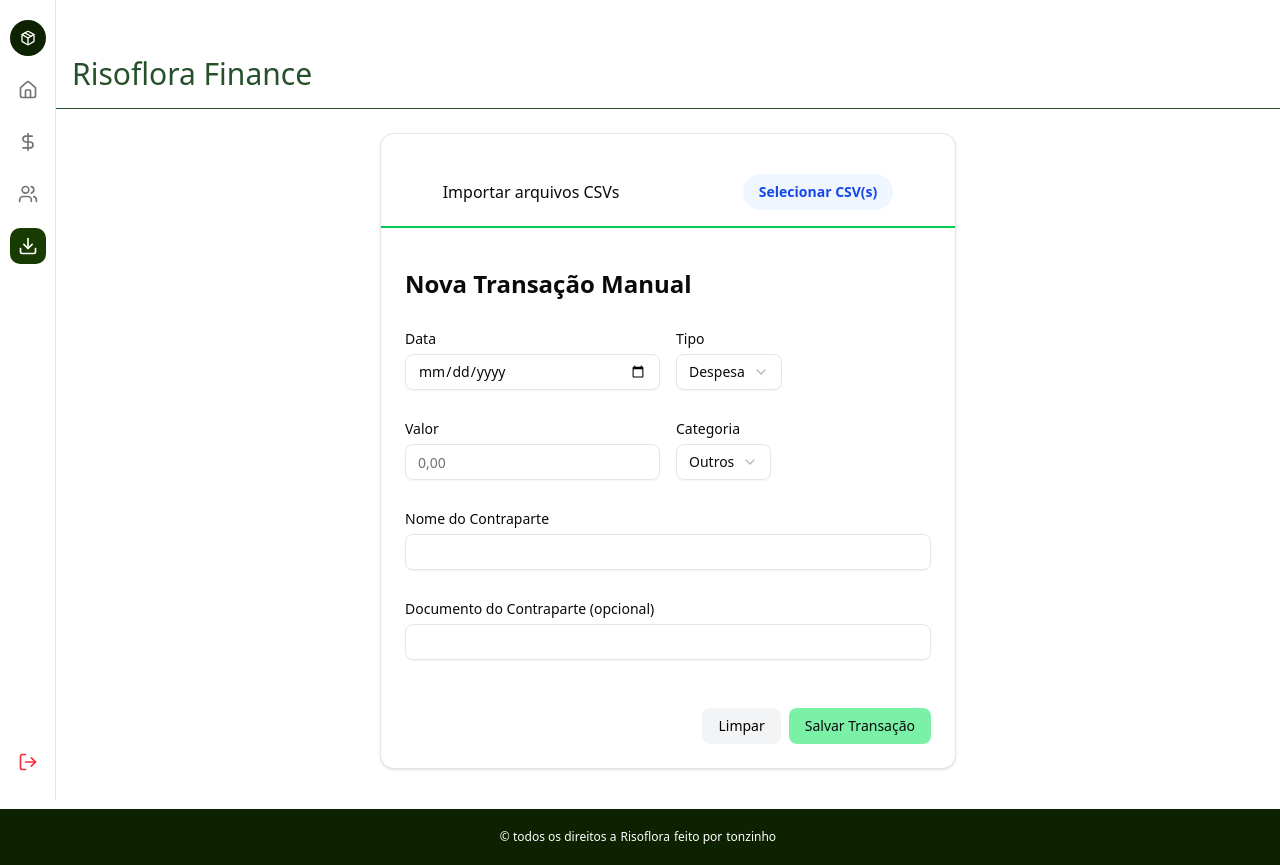
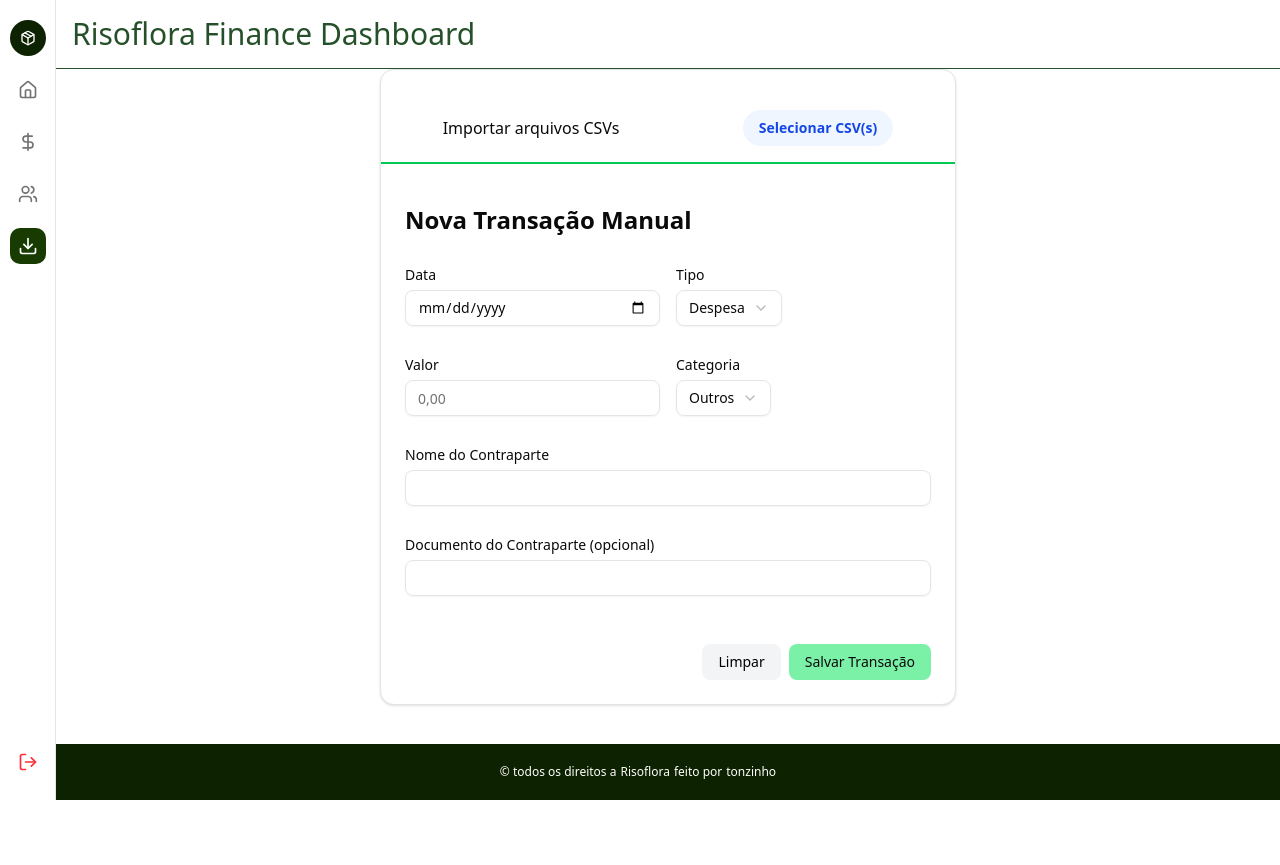
Before and after one commit to TonAlmeida/finance-dashboard, a Next.js app: page /data in a window 1280 px wide. After the commit the page ends 800 px from the top, so only its background shows below. Built offline with nearby package versions, Linux system fonts and the light colour scheme.

Commit message:
fixing footer on the ground

```diff
--- a/src/app/clients/page.tsx
+++ b/src/app/clients/page.tsx
@@ -7,6 +7,7 @@ import { formatValue } from "@/utils/formatValue";
 import { TransactionData } from "@/types/TransactionData";
 import { BadgeDollarSign, DollarSign } from "lucide-react";
 import { useTransitions } from "@/contexts/transactionsContext";
+import GoUp from "@/components/GoUp"
 
 type ClientGroup = {
   document: string;
@@ -73,7 +74,7 @@ export default function ClientsPage() {
 
   return (
     <main className="p-4 sm:ml-14 bg-white">
-      {/* Filtros */}
+
       <div className="flex flex-wrap gap-3 mb-4 items-center">
         <input
           type="text"
@@ -147,14 +148,12 @@ export default function ClientsPage() {
       <Dialog open={!!selectedClient} onOpenChange={() => setSelectedClient(null)}>
         <DialogContent className="max-w-lg w-full max-h-[80vh] p-4 rounded-xl overflow-hidden">
 
-          {/* Necessário para acessibilidade */}
           <DialogHeader>
             <DialogTitle className="sr-only">Detalhes do cliente</DialogTitle>
           </DialogHeader>
 
           {selectedClient && (
             <>
-              {/* Cabeçalho */}
               <div className="flex items-center gap-3 mb-3">
                 <Avatar className="h-12 w-12">
                   <AvatarFallback className="text-base font-bold">
@@ -168,10 +167,10 @@ export default function ClientsPage() {
                   <span className="text-xs text-gray-500 mt-1">
                     {selectedClient.transactions.length} transações
                   </span>
+                  <span className={`font-bold py-2 ${selectedClient.balance < 0 ? "text-red-600" : "text-green-600"}`}>total: {formatValue(selectedClient.balance)}</span>
                 </div>
               </div>
 
-              {/* Conteúdo rolável */}
               <div className="overflow-y-auto max-h-[65vh] space-y-2">
 
                 {selectedClient.transactions.map((t, i) => (
@@ -179,7 +178,6 @@ export default function ClientsPage() {
                     key={i}
                     className="flex justify-between items-center bg-gray-50 rounded-lg p-3 border hover:bg-gray-100 transition"
                   >
-                    {/* Data + categoria */}
                     <div className="flex flex-col">
                       <span className="text-sm font-medium text-gray-800">
                         {new Date(t.date).toLocaleDateString()}
@@ -206,7 +204,7 @@ export default function ClientsPage() {
         </DialogContent>
       </Dialog>
 
-
+      <GoUp />
 
     </main>
   );
--- a/src/app/data/page.tsx
+++ b/src/app/data/page.tsx
@@ -80,10 +80,10 @@ export default function Data() {
 
 
     return (
-        <main className="sm:ml-14 bg-white py-10">
+        <main className="sm:ml-14 bg-white">
           <Header />
           <div className="flex max-w-full">
-            <div className="flex w-full justify-center mt-6">
+            <div className="flex w-full justify-center">
               <Card className="w-full max-w-xl">
 
                 <FileUpload transactions={transactionsData ?? []} setTransactions={setTransactionsData}  onSucess={handleSucess} />
--- a/src/app/layout.tsx
+++ b/src/app/layout.tsx
@@ -28,7 +28,7 @@ export default function RootLayout({
   return (
     <html lang="en" className="min-h-dvh">
         <body
-          className={`${geistSans.variable} ${geistMono.variable} antialiased min-h-dvh font-robotoMono`}
+          className={`${geistSans.variable} ${geistMono.variable} antialiased min-h-dvh font-robotoMono pb-14`}
           >
           <ClientProviders>
             <Sidebar />
--- /dev/null
+++ b/src/components/GoUp/index.tsx
@@ -0,0 +1,36 @@
+"use client";
+
+import { useEffect, useState } from "react";
+import { ArrowUp } from "lucide-react";
+
+export default function GoUp() {
+  const [visible, setVisible] = useState(false);
+
+  useEffect(() => {
+    const toggleVisibility = () => {
+      setVisible(window.scrollY > 300); // mostra depois de descer 300px
+    };
+
+    window.addEventListener("scroll", toggleVisibility);
+    return () => window.removeEventListener("scroll", toggleVisibility);
+  }, []);
+
+  const scrollToTop = () => {
+    window.scrollTo({
+      top: 0,
+      behavior: "smooth",
+    });
+  };
+
+  if (!visible) return null;
+
+  return (
+    <button
+      onClick={scrollToTop}
+      className="fixed bottom-18 right-4 p-3 rounded-full bg-primary text-white shadow-lg
+                 hover:scale-110 transition-all"
+    >
+      <ArrowUp size={22} />
+    </button>
+  );
+}
--- a/src/components/footer/index.tsx
+++ b/src/components/footer/index.tsx
@@ -1,7 +1,9 @@
 export default function Footer() {
     return (
-        <footer className="flex justify-center items-center text-center font-light back h-14 text-xs sm:text-md">
-            &copy; todos os direitos a <a className="mx-1" href="https://www.instagram.com/riso.floraa/">Risoflora</a> feito por <a className="mx-1" href="https://www.instagram.com/ton618.almeida/">tonzinho</a>
-        </footer>
+        <div className="fixed bottom-0 left-0 w-full">
+            <footer className="flex justify-center items-center text-center font-light back h-14 text-xs sm:text-md">
+                &copy; todos os direitos a <a className="mx-1" href="https://www.instagram.com/riso.floraa/">Risoflora</a> feito por <a className="mx-1" href="https://www.instagram.com/ton618.almeida/">tonzinho</a>
+            </footer>
+        </div>
     )
 }
--- a/src/components/header/index.tsx
+++ b/src/components/header/index.tsx
@@ -1,7 +1,7 @@
 export const Header = () => {
     return (
         <header className="border-b border-[#255029] hidden sm:block text-left">
-            <h1 className="p-2 m-2 text-md sm:text-3xl w-full font">Risoflora Finance</h1>
+            <h1 className="p-2 m-2 text-md sm:text-3xl w-full font">Risoflora Finance Dashboard</h1>
         </header>
     )
 }
--- a/src/components/sidebar/index.tsx
+++ b/src/components/sidebar/index.tsx
@@ -12,6 +12,7 @@ import { TooltipContent, TooltipProvider, TooltipTrigger } from "@radix-ui/react
 import { Tooltip } from "../ui/tooltip";
 import { useEffect, useState } from "react";
 import { usePathname } from "next/navigation";
+import GoUp from "../GoUp";
 
 export default function Sidebar() {
     const pathName = usePathname().slice(1);
@@ -114,10 +115,10 @@ export default function Sidebar() {
             </aside>
 
             <div className="sm:hidden flex flex-col sm:gap-4 sm:py-4 sm:pl-14">
-                <header className="sticky top-0 z-30 flex h-14 items-center px-4 border-b bg-background gap-4 sm:static sm:h-auto sm:border-0 sm:bg-transparent sm:px-6">
+                <header className="sticky top-0 z-30 flex h-14 items-center px-4 border-b gap-4 sm:static sm:h-auto sm:border-0 sm:px-6 back">
                     <Sheet open={open} onOpenChange={setOpen}>
                         <SheetTrigger asChild >
-                            <Button size="icon" variant="outline" className="sm:hidden" >
+                            <Button size="icon" variant="outline" className="sm:hidden back" >
                                 <PanelBottom className="h-5 w-5" />
                                 <span className="sr-only">Abir/fechar menu</span>
                             </Button>
@@ -170,6 +171,7 @@ export default function Sidebar() {
                     <h1 className="text-xl">Risoflora Finance</h1>
                 </header>
             </div>
+            <GoUp />
         </div>
     )
 }
--- a/src/components/transactions/index.tsx
+++ b/src/components/transactions/index.tsx
@@ -17,6 +17,7 @@ import {
 import { DialogDescription } from "@radix-ui/react-dialog";
 import { Tooltip, TooltipContent, TooltipTrigger } from "../ui/tooltip";
 import { TransactionEditModal } from "../transacrtionsEditModal";
+import GoUp from "../GoUp";
 
 type SortField = "date" | "value" | "description" | "category";
 type SortDirection = "asc" | "desc";
@@ -232,6 +233,7 @@ export default function Transactions() {
         }}
       />
 
+      <GoUp />
     </section>
   );
 }
```
